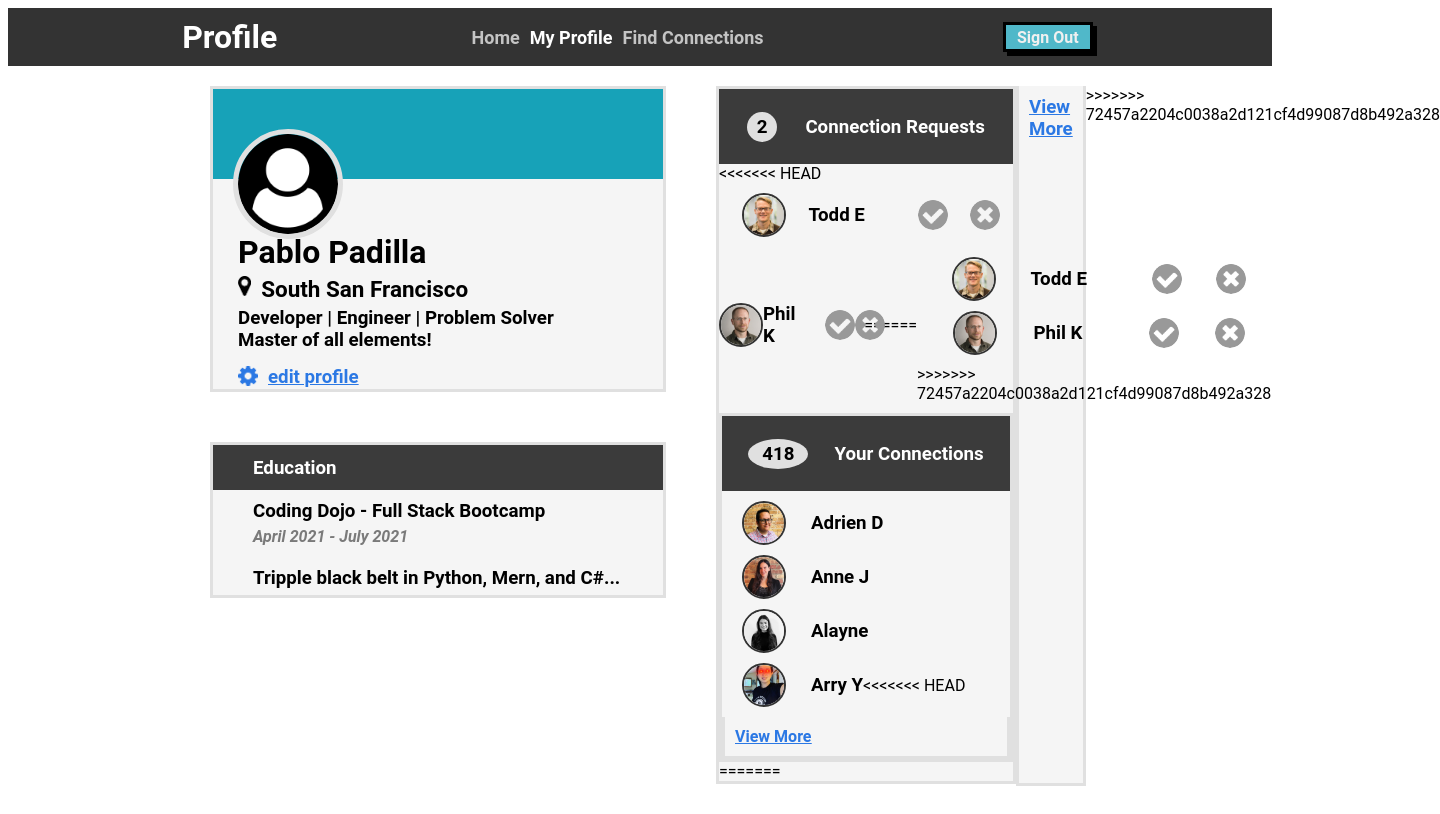
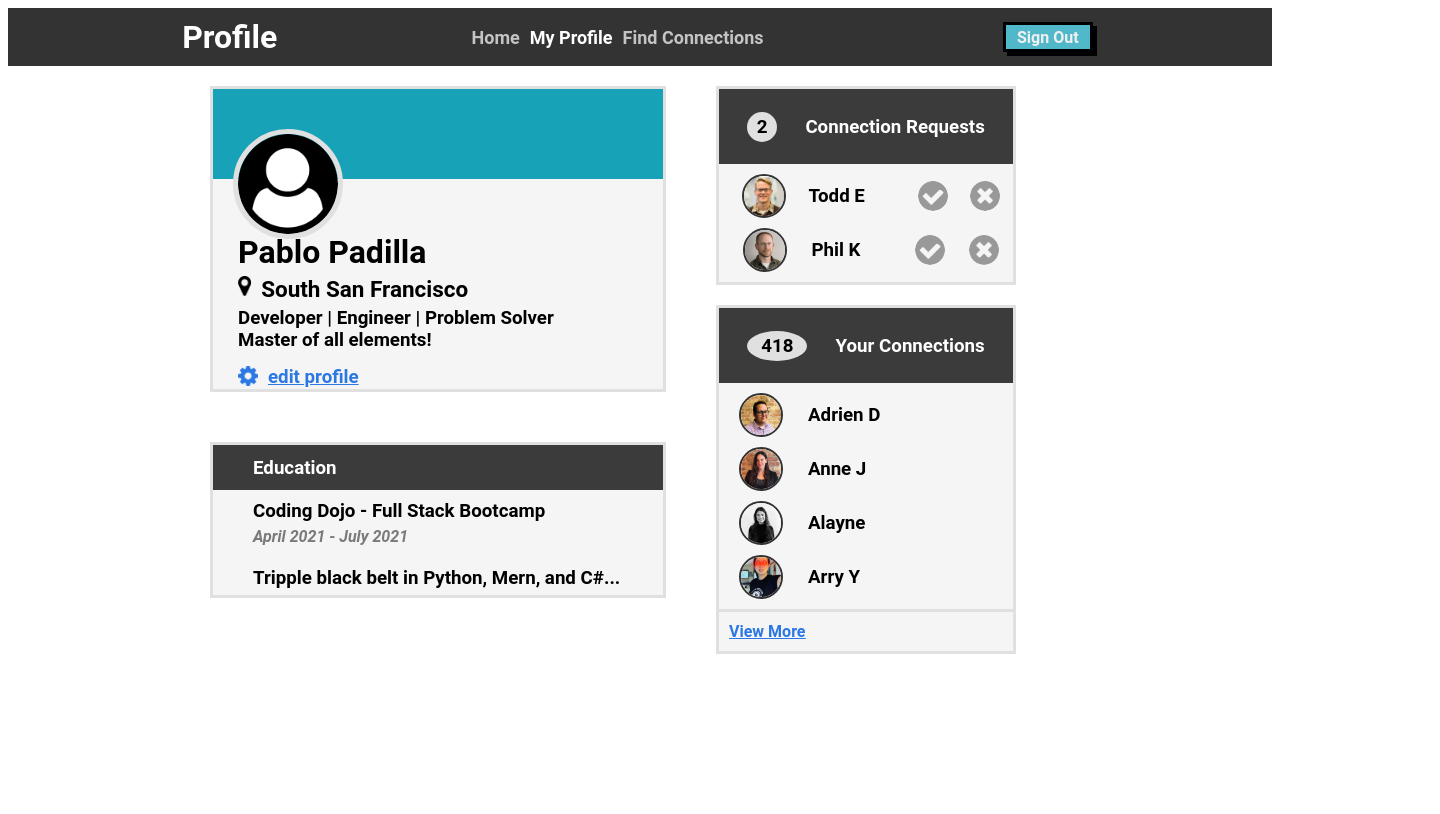
Before and after one commit to PPadilla44/Making-Connections, a plain HTML site: page index.html in a window 1280 px wide. Shown: the whole page, 1440 px wide, since content can reach past the window. Drawn offline with Linux system fonts and the light colour scheme.

Commit message:
div changes

```diff
--- a/index.html
+++ b/index.html
@@ -59,20 +59,6 @@
                     <h3 class="number" id="request-number">2</h3>
                     <h3>Connection Requests</h3>
                 </div>
-<<<<<<< HEAD
-                <div class="checks">
-                    <img src="/img/todd-s.jpg" alt="Todd" class="photo">
-                    <h3>Todd E</h3>
-                    <img class="accept" src="/icons/accept-circle.png" alt="accept">
-                    <img class="decline" src="/icons/close-circle.png" alt="close">
-                </div>
-                <div class="checks">
-                    <img src="/img/phil-s.jpg" alt="Phil" class="photo">
-                    <h3>Phil K</h3>
-                    <img class="accept" src="/icons/accept-circle.png" alt="accept">
-                    <img class="decline" src="/icons/close-circle.png" alt="close">
-=======
-                    <div>
                 <div class="checks"  id="todd">
                     <img src="/img/todd-s.jpg" alt="Todd" class="photo">
                     <h3>Todd E</h3>
@@ -84,8 +70,6 @@
                     <h3>Phil K</h3>
                     <img class="accept" src="/icons/accept-circle.png" alt="accept" onclick="accept('phil')">
                     <img class="decline" src="/icons/close-circle.png" alt="close" onclick="decline('phil')">
-                        </div>
->>>>>>> 72457a2204c0038a2d121cf4d99087d8b492a328
                 </div>
             </div>
             <div class="connections">
@@ -108,17 +92,11 @@
                 <div class="names">
                     <img src="/img/arry-s.jpg" alt="Arry" class="photo">
                     <h3>Arry Y</h3>
-<<<<<<< HEAD
                 </div>
                 <div class="view-more">
                     <a href="#">View More</a>
                 </div>
             </div>
-=======
-                </div>
-            </div>
-            <h3 class="view-more">View More</h3>
->>>>>>> 72457a2204c0038a2d121cf4d99087d8b492a328
         </div>
     </div>
     <script src="script.js"></script>
--- a/style.css
+++ b/style.css
@@ -183,10 +183,9 @@ h1, h3, p{
 
 }
 .view-more{
-    border: 3px solid rgb(224, 224, 224);
+    border-top: 3px solid rgb(224, 224, 224);
     background-color: whitesmoke;
     display: flex;
-    border-top: none;
     padding: 10px;
 }
 a {
```
Lines whose indentation alone changed are shown as unchanged.
